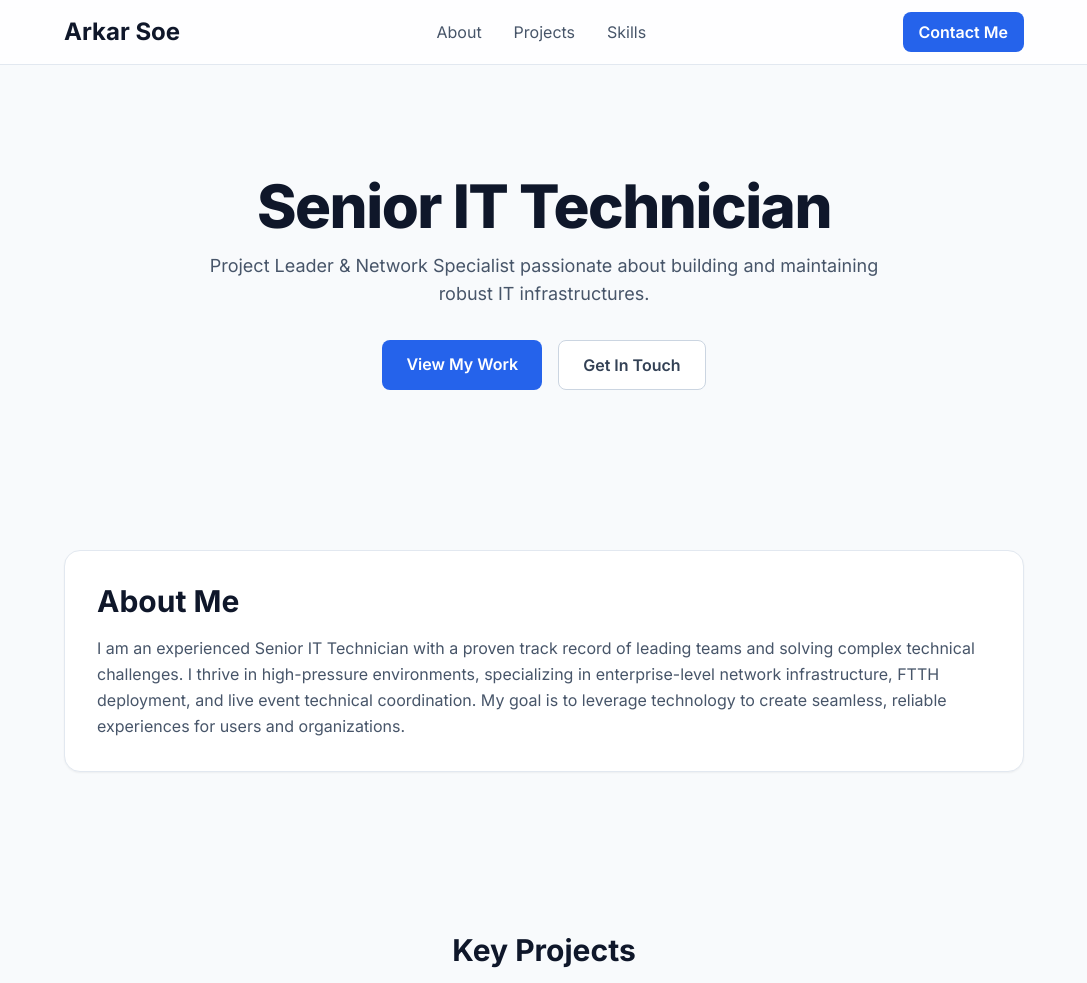
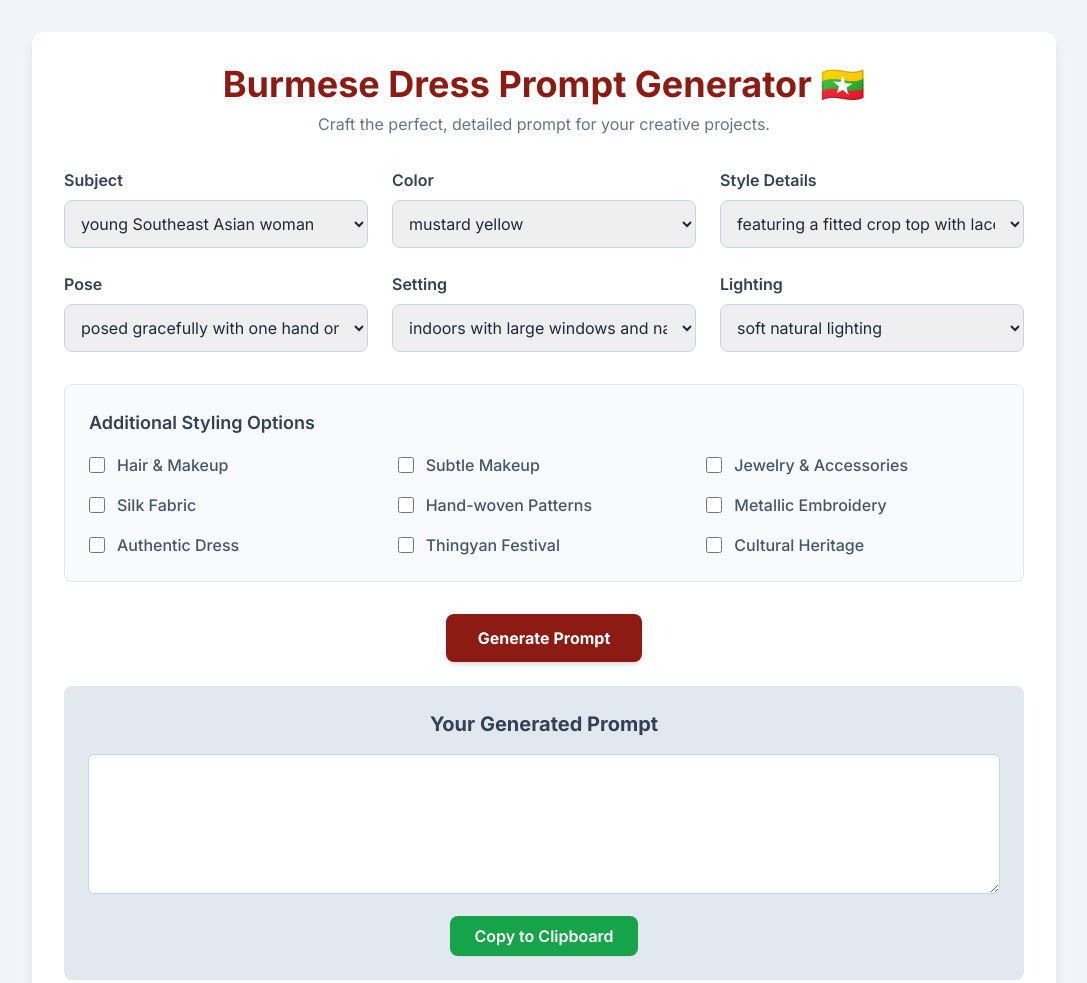
Before and after one commit to AnnaLouise-boop/ArkarSoePortfolio, a plain HTML site: page index.html in a window 1280 px wide. Shown: the top 983 px of the page, without its empty margins (96-1183 px from the left). Drawn offline with nearby package versions, Linux system fonts and the light colour scheme.

Commit message:
Update index.html

```diff
--- a/index.html
+++ b/index.html
@@ -1,158 +1,236 @@
 <!DOCTYPE html>
-<html lang="en" class="scroll-smooth">
+<html lang="en">
 <head>
     <meta charset="UTF-8">
     <meta name="viewport" content="width=device-width, initial-scale=1.0">
-    <title>Arkar Soe - Senior IT Technician</title>
-
-    <!-- Tailwind CSS for styling -->
+    <title>Burmese Dress Prompt Generator</title>
+    <!-- This script includes the Tailwind CSS framework for styling -->
     <script src="https://cdn.tailwindcss.com"></script>
-
-    <!-- Google Fonts: Inter -->
     <link rel="preconnect" href="https://fonts.googleapis.com">
     <link rel="preconnect" href="https://fonts.gstatic.com" crossorigin>
-    <link href="https://fonts.googleapis.com/css2?family=Inter:wght@400;500;600;700;800&display=swap" rel="stylesheet">
+    <link href="https://fonts.googleapis.com/css2?family=Inter:wght@400;500;600;700&family=Fira+Code&display=swap" rel="stylesheet">
+    <script>
+        // Custom configuration for Tailwind CSS to add the Inter font family
+        tailwind.config = {
+            theme: {
+                extend: {
+                    fontFamily: {
+                        sans: ['Inter', 'sans-serif'],
+                        mono: ['Fira Code', 'monospace'],
+                    },
+                    colors: {
+                        'burmese-red': '#8c1c13',
+                    }
+                }
+            }
+        }
+    </script>
+</head>
+<body class="bg-slate-100 font-sans text-slate-800">
 
-    <style>
-        /* Use the Inter font family defined above */
-        body {
-            font-family: 'Inter', sans-serif;
-        }
-        /* Simple fade-in animation */
-        .fade-in-section {
-            opacity: 0;
-            transform: translateY(20px);
-            transition: opacity 0.6s ease-out, transform 0.6s ease-out;
-        }
-        .fade-in-section.is-visible {
-            opacity: 1;
-            transform: translateY(0);
-        }
-    </style>
-</head>
-<body class="bg-slate-50 text-slate-800">
+    <!-- Main application container -->
+    <main class="max-w-5xl mx-auto my-8 p-6 md:p-8 bg-white rounded-xl shadow-lg">
 
-    <!-- Header -->
-    <header class="bg-white/80 backdrop-blur-lg fixed top-0 left-0 right-0 z-10 border-b border-slate-200">
-        <div class="max-w-5xl mx-auto px-4 sm:px-6 lg:px-8">
-            <div class="flex items-center justify-between h-16">
-                <div class="text-2xl font-bold text-slate-900">Arkar Soe</div>
-                <nav class="hidden md:flex space-x-8">
-                    <a href="#about" class="text-slate-600 hover:text-blue-600 transition-colors">About</a>
-                    <a href="#projects" class="text-slate-600 hover:text-blue-600 transition-colors">Projects</a>
-                    <a href="#skills" class="text-slate-600 hover:text-blue-600 transition-colors">Skills</a>
-                </nav>
-                <a href="#contact" class="hidden md:block bg-blue-600 text-white px-4 py-2 rounded-lg font-semibold hover:bg-blue-700 transition-transform hover:scale-105">Contact Me</a>
+        <header class="text-center mb-8">
+            <h1 class="text-3xl md:text-4xl font-bold text-burmese-red">Burmese Dress Prompt Generator 🇲🇲</h1>
+            <p class="text-slate-500 mt-2">Craft the perfect, detailed prompt for your creative projects.</p>
+        </header>
+
+        <!-- Grid for main selection categories -->
+        <div class="grid grid-cols-1 md:grid-cols-2 lg:grid-cols-3 gap-6 mb-8">
+            <!-- Subject -->
+            <div>
+                <label for="subject" class="block mb-2 font-semibold text-slate-700">Subject</label>
+                <select id="subject" class="w-full p-3 border border-slate-300 rounded-lg focus:ring-2 focus:ring-burmese-red focus:border-burmese-red transition duration-200">
+                    <option>young Southeast Asian woman</option>
+                    <option>elegant Burmese lady</option>
+                    <option>beautiful Myanmar woman</option>
+                    <option>graceful Asian woman</option>
+                    <option>traditional Burmese model</option>
+                </select>
+            </div>
+            <!-- Color -->
+            <div>
+                <label for="color" class="block mb-2 font-semibold text-slate-700">Color</label>
+                <select id="color" class="w-full p-3 border border-slate-300 rounded-lg focus:ring-2 focus:ring-burmese-red focus:border-burmese-red transition duration-200">
+                    <option>mustard yellow</option>
+                    <option>golden yellow</option>
+                    <option>deep emerald green</option>
+                    <option>royal blue</option>
+                    <option>burgundy red</option>
+                    <option>soft pink</option>
+                    <option>cream white</option>
+                    <option>traditional silk purple</option>
+                </select>
+            </div>
+            <!-- Style Details -->
+            <div>
+                <label for="style" class="block mb-2 font-semibold text-slate-700">Style Details</label>
+                <select id="style" class="w-full p-3 border border-slate-300 rounded-lg focus:ring-2 focus:ring-burmese-red focus:border-burmese-red transition duration-200">
+                    <option>featuring a fitted crop top with lace-up front detail and long fitted skirt</option>
+                    <option>with intricate embroidered patterns and form-fitting silhouette</option>
+                    <option>decorated with traditional Myanmar motifs and gold threading</option>
+                    <option>made of smooth silk fabric with elegant draping</option>
+                    <option>with beaded details and traditional collar design</option>
+                    <option>featuring wrap-style top and floor-length sarong skirt</option>
+                </select>
+            </div>
+            <!-- Pose -->
+            <div>
+                <label for="pose" class="block mb-2 font-semibold text-slate-700">Pose</label>
+                <select id="pose" class="w-full p-3 border border-slate-300 rounded-lg focus:ring-2 focus:ring-burmese-red focus:border-burmese-red transition duration-200">
+                    <option>posed gracefully with one hand on hip in three-quarter turn</option>
+                    <option>standing elegantly with hands clasped in front</option>
+                    <option>sitting gracefully with traditional posture</option>
+                    <option>walking with flowing fabric movement</option>
+                    <option>posed in traditional Myanmar greeting gesture</option>
+                    <option>dancing in traditional Burmese style</option>
+                </select>
+            </div>
+            <!-- Setting -->
+            <div>
+                <label for="setting" class="block mb-2 font-semibold text-slate-700">Setting</label>
+                <select id="setting" class="w-full p-3 border border-slate-300 rounded-lg focus:ring-2 focus:ring-burmese-red focus:border-burmese-red transition duration-200">
+                    <option>indoors with large windows and natural daylight, white walls</option>
+                    <option>in front of traditional Myanmar pagoda</option>
+                    <option>in a modern studio with neutral background</option>
+                    <option>outdoors in tropical garden setting</option>
+                    <option>inside traditional Burmese house with wooden architecture</option>
+                    <option>at cultural festival with festive atmosphere</option>
+                </select>
+            </div>
+            <!-- Lighting -->
+            <div>
+                <label for="lighting" class="block mb-2 font-semibold text-slate-700">Lighting</label>
+                <select id="lighting" class="w-full p-3 border border-slate-300 rounded-lg focus:ring-2 focus:ring-burmese-red focus:border-burmese-red transition duration-200">
+                    <option>soft natural lighting</option>
+                    <option>golden hour lighting</option>
+                    <option>professional studio lighting</option>
+                    <option>warm ambient lighting</option>
+                    <option>dramatic side lighting</option>
+                    <option>bright daylight</option>
+                </select>
             </div>
         </div>
-    </header>
 
-    <main class="pt-24">
-        <div class="max-w-5xl mx-auto px-4 sm:px-6 lg:px-8">
+        <!-- Section for additional styling options -->
+        <div class="mb-8 p-6 bg-slate-50 rounded-lg border border-slate-200">
+            <h3 class="text-lg font-semibold text-slate-700 mb-4">Additional Styling Options</h3>
+            <div class="grid grid-cols-1 sm:grid-cols-2 md:grid-cols-3 gap-4 checkbox-group">
+                <label class="flex items-center space-x-3 font-medium text-slate-600 cursor-pointer hover:text-burmese-red transition-colors"><input type="checkbox" class="h-4 w-4 rounded border-gray-300 text-burmese-red focus:ring-burmese-red" value="with long dark hair styled in traditional bun with flowers"> <span>Hair & Makeup</span></label>
+                <label class="flex items-center space-x-3 font-medium text-slate-600 cursor-pointer hover:text-burmese-red transition-colors"><input type="checkbox" class="h-4 w-4 rounded border-gray-300 text-burmese-red focus:ring-burmese-red" value="subtle makeup with pink lips and defined eyes"> <span>Subtle Makeup</span></label>
+                <label class="flex items-center space-x-3 font-medium text-slate-600 cursor-pointer hover:text-burmese-red transition-colors"><input type="checkbox" class="h-4 w-4 rounded border-gray-300 text-burmese-red focus:ring-burmese-red" value="wearing traditional Myanmar jewelry and accessories"> <span>Jewelry & Accessories</span></label>
+                <label class="flex items-center space-x-3 font-medium text-slate-600 cursor-pointer hover:text-burmese-red transition-colors"><input type="checkbox" class="h-4 w-4 rounded border-gray-300 text-burmese-red focus:ring-burmese-red" value="made of traditional Myanmar silk"> <span>Silk Fabric</span></label>
+                <label class="flex items-center space-x-3 font-medium text-slate-600 cursor-pointer hover:text-burmese-red transition-colors"><input type="checkbox" class="h-4 w-4 rounded border-gray-300 text-burmese-red focus:ring-burmese-red" value="with hand-woven patterns"> <span>Hand-woven Patterns</span></label>
+                <label class="flex items-center space-x-3 font-medium text-slate-600 cursor-pointer hover:text-burmese-red transition-colors"><input type="checkbox" class="h-4 w-4 rounded border-gray-300 text-burmese-red focus:ring-burmese-red" value="featuring metallic thread embroidery"> <span>Metallic Embroidery</span></label>
+                <label class="flex items-center space-x-3 font-medium text-slate-600 cursor-pointer hover:text-burmese-red transition-colors"><input type="checkbox" class="h-4 w-4 rounded border-gray-300 text-burmese-red focus:ring-burmese-red" value="authentic Myanmar traditional dress"> <span>Authentic Dress</span></label>
+                <label class="flex items-center space-x-3 font-medium text-slate-600 cursor-pointer hover:text-burmese-red transition-colors"><input type="checkbox" class="h-4 w-4 rounded border-gray-300 text-burmese-red focus:ring-burmese-red" value="worn for Thingyan festival celebration"> <span>Thingyan Festival</span></label>
+                <label class="flex items-center space-x-3 font-medium text-slate-600 cursor-pointer hover:text-burmese-red transition-colors"><input type="checkbox" class="h-4 w-4 rounded border-gray-300 text-burmese-red focus:ring-burmese-red" value="representing Myanmar cultural heritage"> <span>Cultural Heritage</span></label>
+            </div>
+        </div>
 
-            <!-- Hero Section -->
-            <section id="hero" class="text-center py-20 fade-in-section">
-                <h1 class="text-4xl md:text-6xl font-extrabold text-slate-900 tracking-tight">
-                    Senior IT Technician
-                </h1>
-                <p class="mt-4 max-w-2xl mx-auto text-lg text-slate-600">
-                    Project Leader & Network Specialist passionate about building and maintaining robust IT infrastructures.
-                </p>
-                <div class="mt-8 flex justify-center gap-4">
-                    <a href="#projects" class="bg-blue-600 text-white px-6 py-3 rounded-lg font-semibold hover:bg-blue-700 transition-transform hover:scale-105">View My Work</a>
-                    <a href="#contact" class="bg-white border border-slate-300 text-slate-700 px-6 py-3 rounded-lg font-semibold hover:bg-slate-100 transition-transform hover:scale-105">Get In Touch</a>
-                </div>
-            </section>
+        <!-- Generate Prompt Button -->
+        <div class="text-center my-6">
+            <button id="generateButton" class="w-full md:w-auto bg-burmese-red hover:bg-red-800 text-white font-bold py-3 px-8 rounded-lg shadow-md transition-transform transform hover:scale-105 focus:outline-none focus:ring-4 focus:ring-red-300">
+                Generate Prompt
+            </button>
+        </div>
 
-            <!-- About Me Section -->
-            <section id="about" class="py-20 fade-in-section">
-                <div class="bg-white p-8 rounded-2xl shadow-sm border border-slate-200">
-                    <h2 class="text-3xl font-bold text-slate-900 mb-4">About Me</h2>
-                    <p class="text-slate-600 leading-relaxed">
-                        I am an experienced Senior IT Technician with a proven track record of leading teams and solving complex technical challenges. I thrive in high-pressure environments, specializing in enterprise-level network infrastructure, FTTH deployment, and live event technical coordination. My goal is to leverage technology to create seamless, reliable experiences for users and organizations.
-                    </p>
-                </div>
-            </section>
-
-            <!-- Projects Section -->
-            <section id="projects" class="py-20 fade-in-section">
-                <h2 class="text-3xl font-bold text-slate-900 mb-8 text-center">Key Projects</h2>
-                <div class="grid md:grid-cols-1 gap-8">
-                    <!-- Project 1 -->
-                    <div class="bg-white p-8 rounded-2xl shadow-sm border border-slate-200 hover:shadow-lg hover:-translate-y-1 transition-all duration-300">
-                        <h3 class="text-xl font-bold text-slate-900 mb-2">Campus-Wide WiFi Network Overhaul</h3>
-                        <p class="text-slate-600">The college's existing WiFi was unreliable. I led a team of 5 technicians to design and deploy a new, high-density network. The result was stable, high-speed internet for over 1,000 students and staff, achieving 99.9% uptime and eliminating connectivity issues.</p>
-                    </div>
-                    <!-- Project 2 -->
-                    <div class="bg-white p-8 rounded-2xl shadow-sm border border-slate-200 hover:shadow-lg hover:-translate-y-1 transition-all duration-300">
-                        <h3 class="text-xl font-bold text-slate-900 mb-2">FTTH Service Deployment Lead</h3>
-                        <p class="text-slate-600">Faced with slow installations and customer complaints, I restructured technician teams and implemented a new training program and quality checklist. This led to a 30% increase in installation capacity and a 50% reduction in customer-reported issues within three months.</p>
-                    </div>
-                    <!-- Project 3 -->
-                    <div class="bg-white p-8 rounded-2xl shadow-sm border border-slate-200 hover:shadow-lg hover:-translate-y-1 transition-all duration-300">
-                        <h3 class="text-xl font-bold text-slate-900 mb-2">Lead Technical Coordinator, Barcamp Events</h3>
-                        <p class="text-slate-600">I organized and led the tech support team for multiple 1,000+ attendee events. By proactively managing A/V and deploying robust WiFi, I ensured a seamless presentation experience for all speakers and received positive feedback from event organizers for flawless execution.</p>
-                    </div>
-                </div>
-            </section>
-
-            <!-- Skills Section -->
-            <section id="skills" class="py-20 fade-in-section">
-                <h2 class="text-3xl font-bold text-slate-900 mb-8 text-center">Core Competencies</h2>
-                <div class="grid grid-cols-2 md:grid-cols-3 lg:grid-cols-4 gap-4 text-center">
-                    <div class="bg-white p-4 rounded-lg shadow-sm border border-slate-200 font-medium">Team Leadership</div>
-                    <div class="bg-white p-4 rounded-lg shadow-sm border border-slate-200 font-medium">Project Management</div>
-                    <div class="bg-white p-4 rounded-lg shadow-sm border border-slate-200 font-medium">Network Design</div>
-                    <div class="bg-white p-4 rounded-lg shadow-sm border border-slate-200 font-medium">LAN/WLAN Admin</div>
-                    <div class="bg-white p-4 rounded-lg shadow-sm border border-slate-200 font-medium">FTTH Technology</div>
-                    <div class="bg-white p-4 rounded-lg shadow-sm border border-slate-200 font-medium">Live Event Support</div>
-                    <div class="bg-white p-4 rounded-lg shadow-sm border border-slate-200 font-medium">Troubleshooting</div>
-                    <div class="bg-white p-4 rounded-lg shadow-sm border border-slate-200 font-medium">Customer Support</div>
-                </div>
-            </section>
-
+        <!-- Result container for the generated prompt -->
+        <div id="result-container" class="bg-slate-200 p-6 rounded-lg">
+            <h2 class="text-xl font-bold text-center text-slate-700 mb-4">Your Generated Prompt</h2>
+            <textarea id="generatedPrompt" readonly class="w-full min-h-[140px] p-4 bg-white font-mono text-sm border border-slate-300 rounded-md shadow-inner focus:outline-none"></textarea>
+            <div class="text-center mt-4">
+                <button id="copyButton" class="w-full md:w-auto bg-green-600 hover:bg-green-700 text-white font-semibold py-2 px-6 rounded-lg shadow-sm transition-colors focus:outline-none focus:ring-4 focus:ring-green-300">
+                    Copy to Clipboard
+                </button>
+            </div>
         </div>
     </main>
 
-    <!-- Contact & Footer -->
-    <footer id="contact" class="bg-slate-900 text-white">
-        <div class="max-w-5xl mx-auto px-4 sm:px-6 lg:px-8 py-12 text-center">
-            <h2 class="text-3xl font-bold mb-4">Get In Touch</h2>
-            <p class="text-slate-300 mb-8 max-w-lg mx-auto">I'm currently open to new opportunities. Feel free to reach out via email or connect with me on social media.</p>
-            <div class="flex justify-center items-center gap-4">
-                <a href="mailto:your.email@example.com" class="bg-blue-600 text-white px-6 py-3 rounded-lg font-semibold hover:bg-blue-500 transition-colors">arkargyi.rk57@gmail.com</a>
-                 <!-- Add your real social links here -->
-                <a href="#" class="text-slate-400 hover:text-white transition-colors">
-                    <svg xmlns="http://www.w3.org/2000/svg" width="24" height="24" viewBox="0 0 24 24" fill="none" stroke="currentColor" stroke-width="2" stroke-linecap="round" stroke-linejoin="round"><path d="M16 8a6 6 0 0 1 6 6v7h-4v-7a2 2 0 0 0-2-2 2 2 0 0 0-2 2v7h-4v-7a6 6 0 0 1 6-6z"></path><rect width="4" height="12" x="2" y="9"></rect><circle cx="4" cy="4" r="2"></circle></svg>
-                </a>
-                <a href="#" class="text-slate-400 hover:text-white transition-colors">
-                    <svg xmlns="http://www.w3.org/2000/svg" width="24" height="24" viewBox="0 0 24 24" fill="none" stroke="currentColor" stroke-width="2" stroke-linecap="round" stroke-linejoin="round"><path d="M9 19c-4.3 1.4-4.3-2.5-6-3m12 5v-3.5c0-1 .1-1.4-.5-2 2.8-.3 5.5-1.4 5.5-6.1a4.6 4.6 0 0 0-1.3-3.2 4.2 4.2 0 0 0-.1-3.2s-1.1-.3-3.5 1.3a12.3 12.3 0 0 0-6.2 0C6.5 2.8 5.4 3.1 5.4 3.1a4.2 4.2 0 0 0-.1 3.2A4.6 4.6 0 0 0 4 9.5c0 4.7 2.7 5.8 5.5 6.1-.6.5-.9 1.2-.9 2.2V22"></path></svg>
-                </a>
-            </div>
-            <p class="mt-10 text-slate-500 text-sm">&copy; 2024 Arkar Soe. All rights reserved.</p>
-        </div>
-    </footer>
+    <script>
+        document.addEventListener('DOMContentLoaded', () => {
+            const generateButton = document.getElementById('generateButton');
+            const copyButton = document.getElementById('copyButton');
+            const generatedPrompt = document.getElementById('generatedPrompt');
 
-    <script>
-        // JavaScript for fade-in animations on scroll
-        const sections = document.querySelectorAll('.fade-in-section');
+            // Function to generate the prompt based on user selections
+            const generatePrompt = () => {
+                const subject = document.getElementById('subject').value;
+                const color = document.getElementById('color').value;
+                const style = document.getElementById('style').value;
+                const pose = document.getElementById('pose').value;
+                const setting = document.getElementById('setting').value;
+                const lighting = document.getElementById('lighting').value;
 
-        const observer = new IntersectionObserver((entries) => {
-            entries.forEach(entry => {
-                if (entry.isIntersecting) {
-                    entry.target.classList.add('is-visible');
-                    // Optional: stop observing once it's visible
-                    // observer.unobserve(entry.target);
+                // The quality modifier is now a standalone part of the prompt
+                const quality = document.getElementById('quality').value;
+
+                let promptParts = [
+                    `${subject} wearing a traditional Burmese htamein in ${color}`,
+                    style,
+                    pose,
+                    setting,
+                    lighting,
+                ];
+
+                // Add optional details from checkboxes
+                const checkboxes = document.querySelectorAll('.checkbox-group input[type="checkbox"]:checked');
+                checkboxes.forEach(checkbox => {
+                    promptParts.push(checkbox.value);
+                });
+
+                // Add the quality modifier at the end for better prompt structure
+                promptParts.push(quality);
+
+                generatedPrompt.value = promptParts.join(', ');
+            };
+
+            // Function to copy the generated prompt to the clipboard
+            const copyPrompt = () => {
+                if (generatedPrompt.value) {
+                    // Using the modern Clipboard API for better security and user experience
+                    navigator.clipboard.writeText(generatedPrompt.value)
+                        .then(() => {
+                            copyButton.textContent = 'Copied!';
+                            copyButton.classList.remove('bg-green-600', 'hover:bg-green-700');
+                            copyButton.classList.add('bg-blue-600');
+                            setTimeout(() => {
+                                copyButton.textContent = 'Copy to Clipboard';
+                                copyButton.classList.remove('bg-blue-600');
+                                copyButton.classList.add('bg-green-600', 'hover:bg-green-700');
+                            }, 2000);
+                        })
+                        .catch(err => {
+                            console.error('Failed to copy: ', err);
+                            // Fallback for older browsers
+                            try {
+                                generatedPrompt.select();
+                                document.execCommand('copy');
+                                copyButton.textContent = 'Copied!';
+                                setTimeout(() => {
+                                    copyButton.textContent = 'Copy to Clipboard';
+                                }, 2000);
+                            } catch (e) {
+                                alert('Failed to copy prompt. Please copy it manually.');
+                            }
+                        });
                 }
+            };
+
+            // Event listeners for the buttons and any input change
+            generateButton.addEventListener('click', generatePrompt);
+            copyButton.addEventListener('click', copyPrompt);
+
+            // Re-generate the prompt automatically when any option is changed
+            document.querySelectorAll('select, input[type="checkbox"]').forEach(element => {
+                element.addEventListener('change', generatePrompt);
             });
-        }, {
-            rootMargin: '0px',
-            threshold: 0.1
-        });
 
-        sections.forEach(section => {
-            observer.observe(section);
+            // Generate a prompt on initial page load
+            generatePrompt();
         });
     </script>
+
 </body>
 </html>
```
